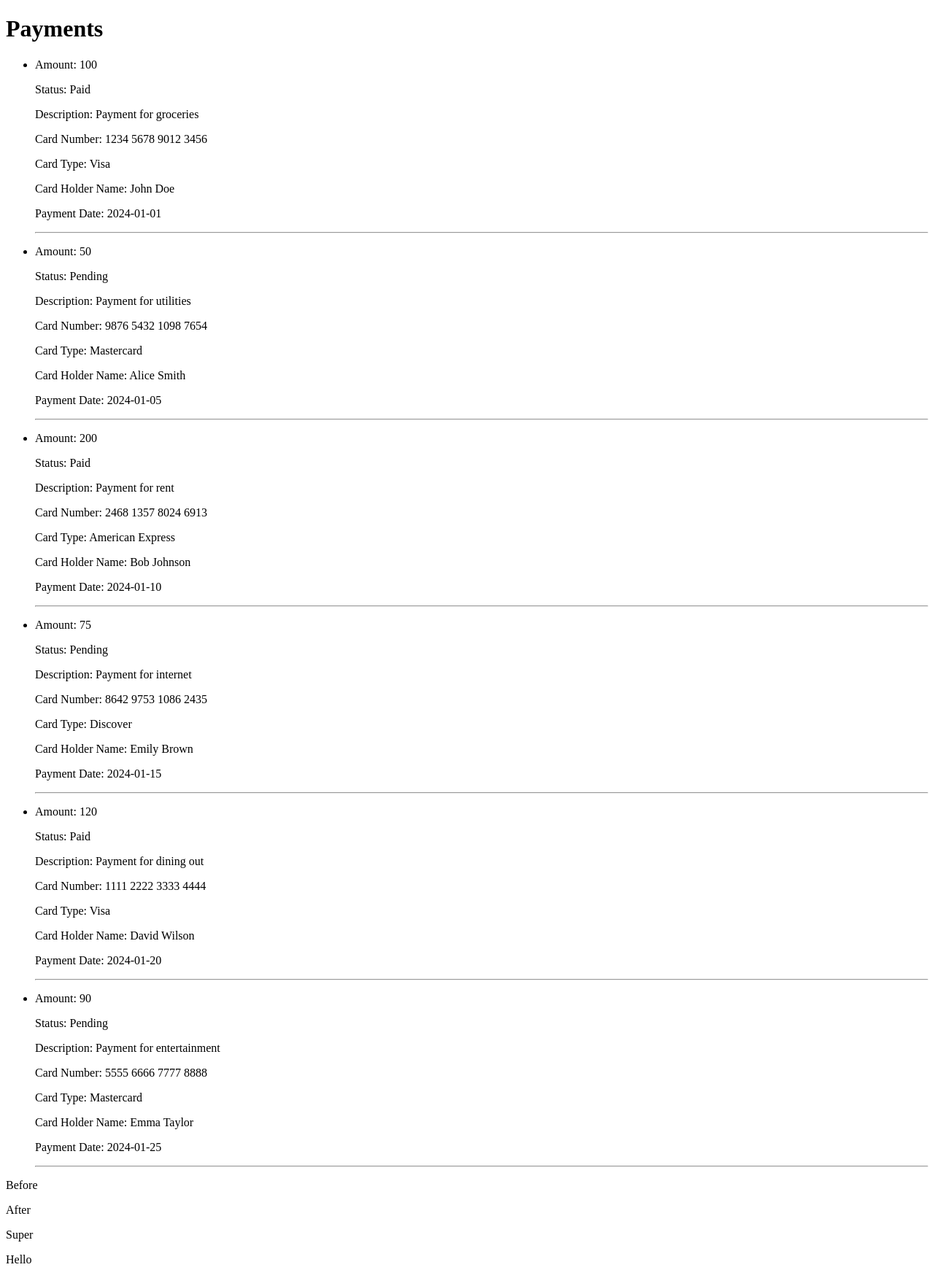
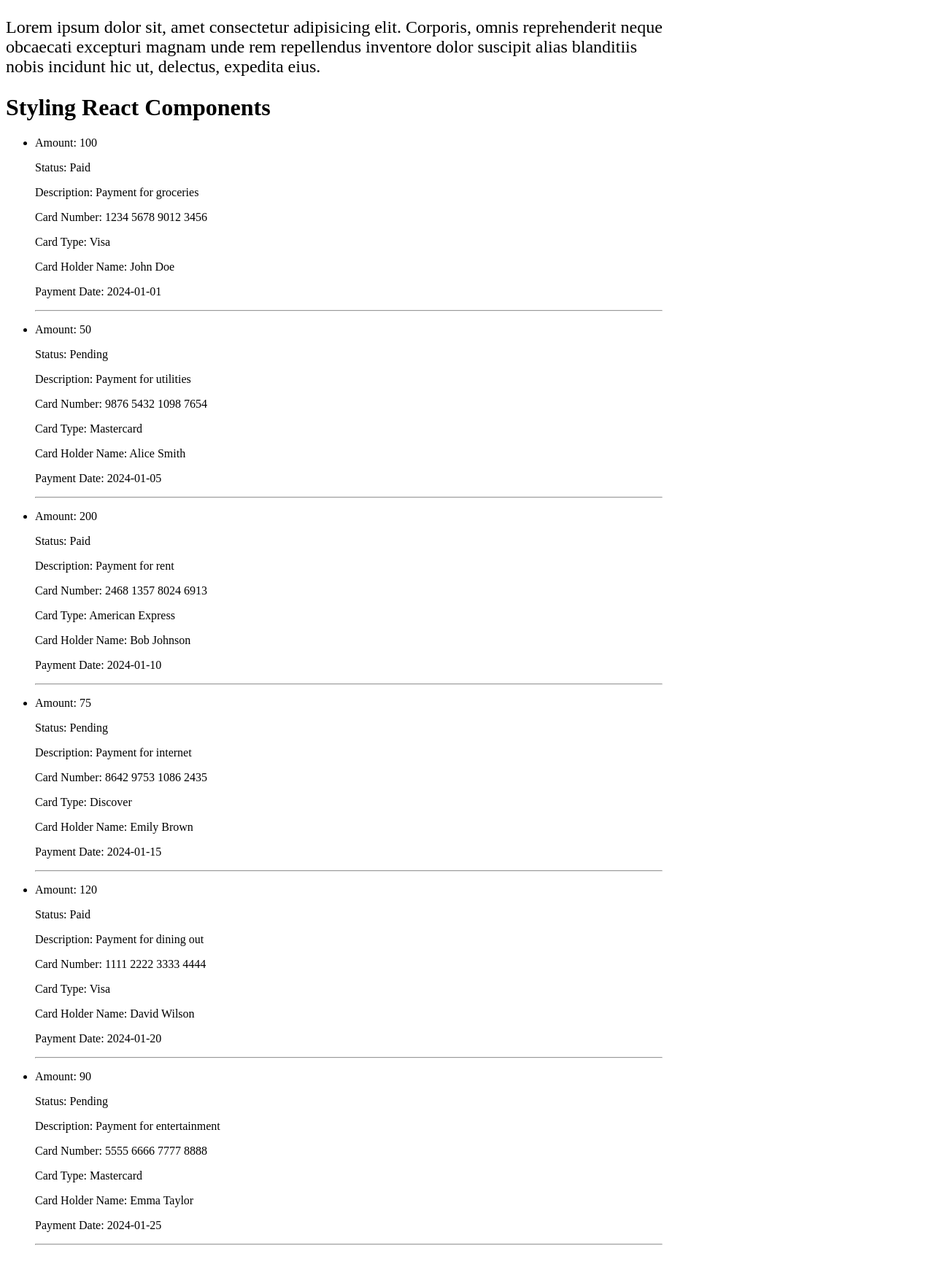
Before and after one commit to ExLuZiVe53/react-training, a React (Vite) app: page / in a window 1280 px wide. Shown: the whole page at 73% size. After the commit the page ends 1723 px from the top, so only its background shows below. Built offline with nearby package versions, Linux system fonts and the light colour scheme.

Commit message:
added css.module and write prop children

```diff
--- a/src/components/App.jsx
+++ /dev/null
@@ -1,32 +0,0 @@
-import initialPayments from "../payments.json";
-import PageTitle from "./PageTitle";
-import PaymentList from "./PaymentList";
-
-const Box = ({ children }) => {
-  return (
-    <div>
-      <p>Before</p>
-      <p>After</p>
-      {children}
-    </div>
-  );
-};
-
-export default function App() {
-  return (
-    <>
-      <PageTitle text="Payments" />
-      <PaymentList payments={initialPayments} />
-      <Box>
-        <p>Super</p>
-        <a href=""></a>
-        <span></span>
-      </Box>
-      <p>
-        Hello
-        <a href=""></a>
-        <span></span>
-      </p>
-    </>
-  );
-}
--- /dev/null
+++ b/src/components/App/App.jsx
@@ -0,0 +1,40 @@
+import PaymentList from "../PaymentList";
+import PageTitle from "../PageTitle/PageTitle";
+import initialPayments from "../../payments.json";
+import css from "./App.module.css";
+
+export default function App() {
+  console.log(css);
+  return (
+    <div className={css.container}>
+      <p className={css.text}>
+        Lorem ipsum dolor sit, amet consectetur adipisicing elit. Corporis,
+        omnis reprehenderit neque obcaecati excepturi magnam unde rem
+        repellendus inventore dolor suscipit alias blanditiis nobis incidunt hic
+        ut, delectus, expedita eius.
+      </p>
+      {/* <PageTitle text="Styling React Components" /> */}
+      <PageTitle>Styling React Components</PageTitle>
+      <PaymentList payments={initialPayments} />
+    </div>
+  );
+}
+
+// const Panel = ({ title, children }) => {
+//   return (
+//     <section>
+//       <h2>{title}</h2>
+//       {children}
+//     </section>
+//   );
+// };
+
+//  <Panel title="Рейтинг">
+//         <div>First panel content</div>
+//       </Panel>
+//       <Panel title="Що це за очки досвіду та рівні?">
+//         <p>Second panel content</p>
+//       </Panel>
+//       <Panel title="Як отримати більше очків досвіду?">
+//         <button>Third panel content</button>
+//       </Panel>
--- /dev/null
+++ b/src/components/App/App.module.css
@@ -0,0 +1,7 @@
+.container {
+  width: 900px;
+}
+
+.text {
+  font-size: 24px;
+}
--- a/src/components/PageTitle.jsx
+++ /dev/null
@@ -1,3 +0,0 @@
-export default function PageTitle({ text }) {
-  return <h1>{text}</h1>;
-}
--- /dev/null
+++ b/src/components/PageTitle/PageTitle.jsx
@@ -0,0 +1,3 @@
+export default function PageTitle({ children }) {
+  return <h1 className="text">{children}</h1>;
+}
--- /dev/null
+++ b/src/components/PageTitle/PageTitle.module.css
@@ -0,0 +1,3 @@
+.text {
+  font-size: 32px;
+}
--- a/src/main.jsx
+++ b/src/main.jsx
@@ -1,6 +1,6 @@
 import React from "react";
 import ReactDOM from "react-dom/client";
-import App from "./components/App.jsx";
+import App from "./components/App/App.jsx";
 import "./index.css";
 
 ReactDOM.createRoot(document.getElementById("root")).render(
```
